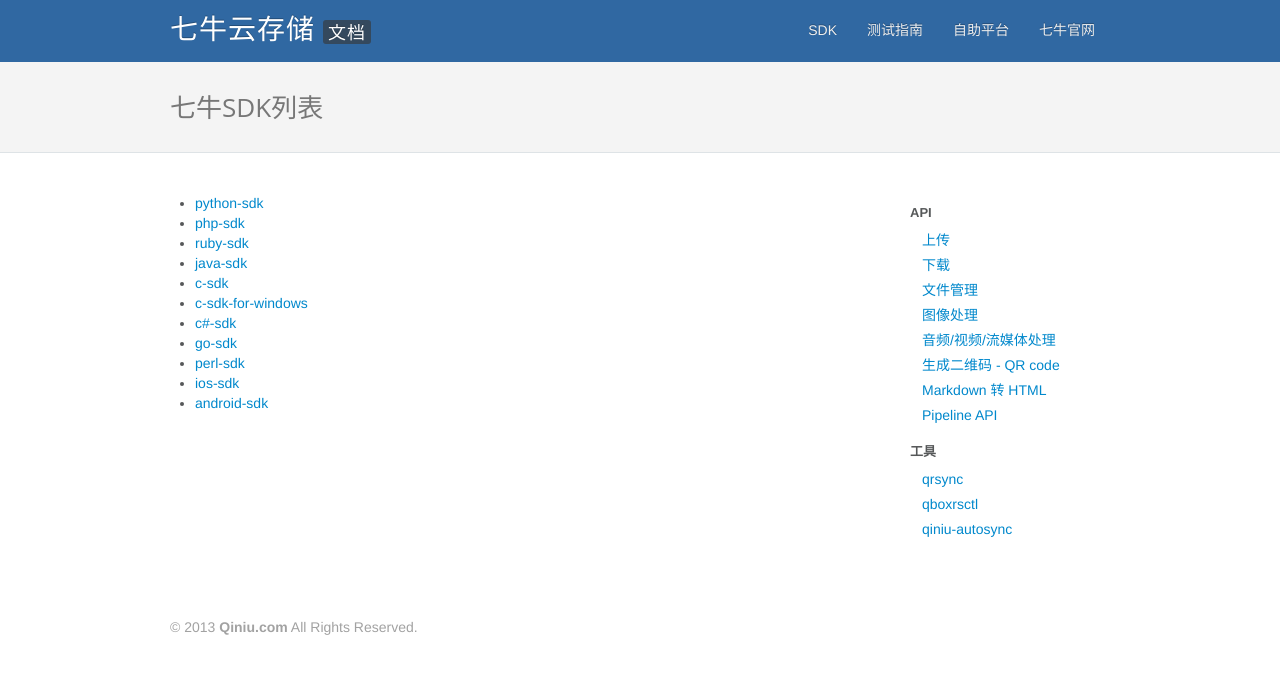
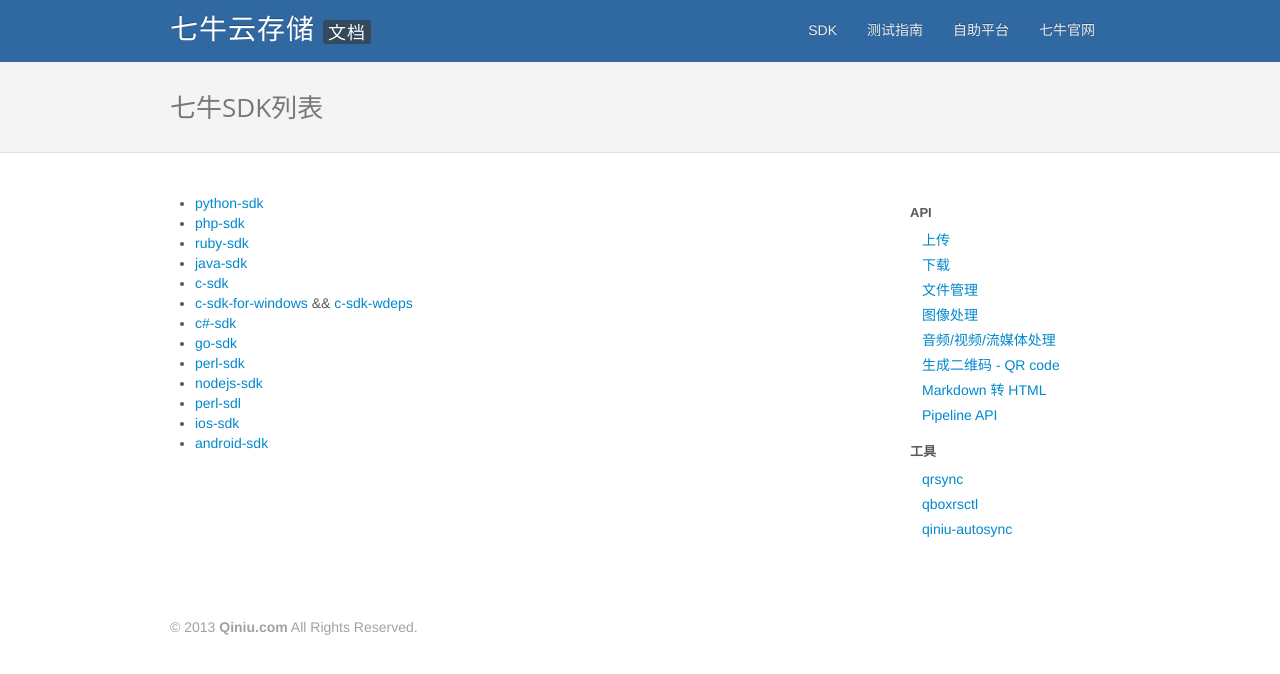
Before and after one commit to qiniu/docs.qiniu.com, a Jekyll site: the page built from sdk/index.markdown, in a window 1280 px wide. Shown: the top 674 px of the page. Built offline with Jekyll 4.4.1, drawn with Linux system fonts in a browser that asks for light colours.

Commit message:
add perl nodejs to sdk list

```diff
--- a/sdk/index.markdown
+++ b/sdk/index.markdown
@@ -8,9 +8,11 @@
 * [ruby-sdk](https://github.com/qiniu/ruby-sdk)
 * [java-sdk](https://github.com/qiniu/java-sdk)
 * [c-sdk](https://github.com/qiniu/c-sdk)
-* [c-sdk-for-windows](https://github.com/qiniu/c-sdk-for-windows)
+* [c-sdk-for-windows](https://github.com/qiniu/c-sdk-for-windows) && [c-sdk-wdeps](https://github.com/qiniu/c-sdk-wdeps)
 * [c#-sdk](https://github.com/qiniu/csharp-sdk)
 * [go-sdk](https://github.com/qiniu/api)
 * [perl-sdk](https://github.com/qiniu/perl-sdk)
+* [nodejs-sdk](https://github.com/qiniu/nodejs-sdk)
+* [perl-sdl](https://github.com/qiniu/perl-sdk)
 * [ios-sdk](https://github.com/qiniu/ios-sdk)
 * [android-sdk](https://github.com/qiniu/android-sdk)
```
